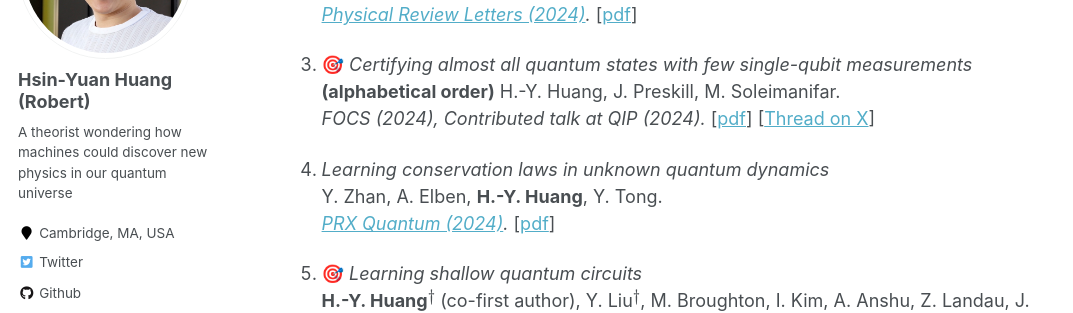
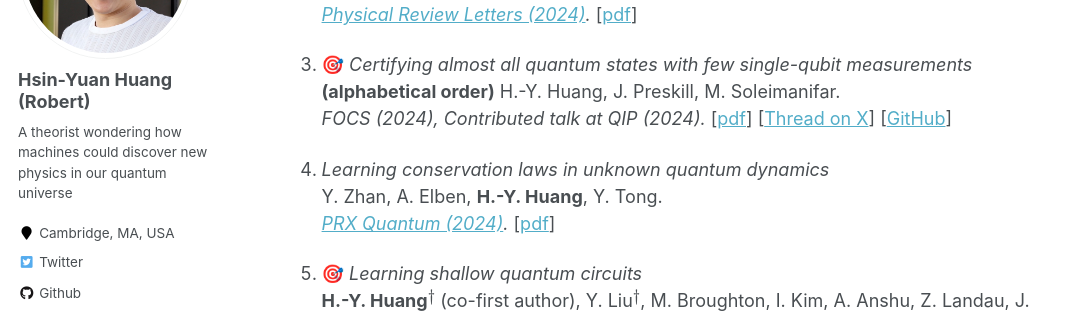
Before and after one commit to hsinyuan-huang/hsinyuan-huang.github.io, a Jekyll site: the page built from _pages/about.md, in a window 1280 px wide and 900 px high, scrolled down 1532 px. Shown: the part 152-465 px from the top of the window, without its empty margins (0-1073 px from the left). Built offline with Jekyll 4.4.1, drawn with Linux system fonts in a browser that asks for light colours; emoji names are drawn with the system emoji font; formulas are drawn with MathJax 3; some of the changed text lies outside the part shown.

Commit message:
Update about.md

```diff
--- a/_pages/about.md
+++ b/_pages/about.md
@@ -46,7 +46,7 @@
 
 1. :dart: *Certifying almost all quantum states with few single-qubit measurements* <br>
 **(alphabetical order)** H.-Y. Huang, J. Preskill, M. Soleimanifar.<br>
-*FOCS (2024), Contributed talk at QIP (2024).* [<a href="https://arxiv.org/abs/2404.07281" target="_blank">pdf</a>] [<a href="https://x.com/RobertHuangHY/status/1780093918488773026" target="_blank">Thread on X</a>]
+*FOCS (2024), Contributed talk at QIP (2024).* [<a href="https://arxiv.org/abs/2404.07281" target="_blank">pdf</a>] [<a href="https://x.com/RobertHuangHY/status/1780093918488773026" target="_blank">Thread on X</a>] [<a href="https://github.com/hsinyuan-huang/certify-quantum-states" target="_blank">GitHub</a>]
 
 
 1. *Learning conservation laws in unknown quantum dynamics* <br>
@@ -201,7 +201,7 @@
 1. *Efficient estimation of Pauli observables by derandomization* <br>
 **H.-Y. Huang**, R. Kueng, J. Preskill. <br>
 *<a href="https://journals.aps.org/prl/abstract/10.1103/PhysRevLett.127.030503" target="_blank">Physical Review Letters (2021)</a>, TQC (2021).*
-[<a href="https://arxiv.org/abs/2103.07510" target="_blank">pdf</a>].
+[<a href="https://arxiv.org/abs/2103.07510" target="_blank">pdf</a>] [<a href="https://github.com/hsinyuan-huang/predicting-quantum-properties" target="_blank">GitHub</a>]
 
 
 1. :dart: *Power of data in quantum machine learning* <br>
@@ -251,7 +251,7 @@
 1. :dart: *Predicting many properties in a quantum system from very few measurements* <br>
 **H.-Y. Huang**, R. Kueng, J. Preskill. <br>
 *<a href="https://www.nature.com/articles/s41567-020-0932-7" target="_blank">Nature Physics (2020)</a>, Short plenary talk at QIP (2020).*<br>
-[<a href="https://arxiv.org/abs/2002.08953" target="_blank">pdf</a>] [<a href="https://github.com/hsinyuan-huang/predicting-quantum-properties" target="_blank">code</a>] [<a href="https://en.wikipedia.org/wiki/Classical_shadow" target="_blank">Wikipedia page</a>] [<a href="https://pennylane.ai/qml/demos/tutorial_classical_shadows.html" target="_blank">PennyLane Tutorial</a>] [<a href="https://www.youtube.com/watch?v=NXejv2wVwas&t=2553s&ab_channel=SimonsInstitute" target="_blank">Talk by John Preskill</a>] [<a href="https://phys.org/news/2020-07-method-properties-complex-quantum.html" target="_blank">Phys.org News</a>] [<a href="https://www.quantamagazine.org/machine-learning-aids-classical-modeling-of-quantum-systems-20230914/" target="_blank">Quanta Magazine</a>]
+[<a href="https://arxiv.org/abs/2002.08953" target="_blank">pdf</a>] [<a href="https://github.com/hsinyuan-huang/predicting-quantum-properties" target="_blank">GitHub</a>] [<a href="https://github.com/hsinyuan-huang/predicting-quantum-properties" target="_blank">code</a>] [<a href="https://en.wikipedia.org/wiki/Classical_shadow" target="_blank">Wikipedia page</a>] [<a href="https://pennylane.ai/qml/demos/tutorial_classical_shadows.html" target="_blank">PennyLane Tutorial</a>] [<a href="https://www.youtube.com/watch?v=NXejv2wVwas&t=2553s&ab_channel=SimonsInstitute" target="_blank">Talk by John Preskill</a>] [<a href="https://phys.org/news/2020-07-method-properties-complex-quantum.html" target="_blank">Phys.org News</a>] [<a href="https://www.quantamagazine.org/machine-learning-aids-classical-modeling-of-quantum-systems-20230914/" target="_blank">Quanta Magazine</a>]
 
 
 1. *FlowQA: grasping flow in history for conversational machine comprehension* <br>
```
